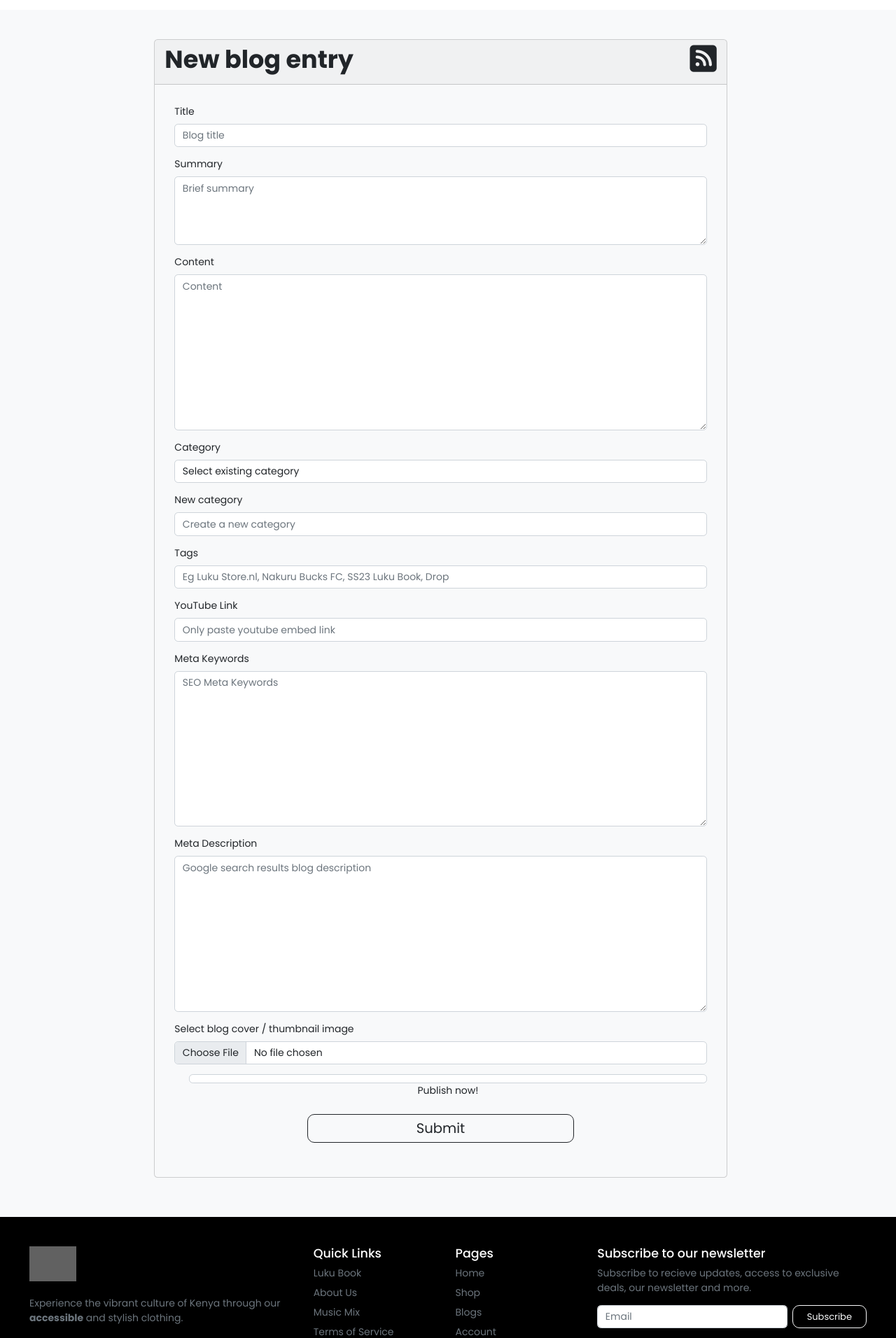
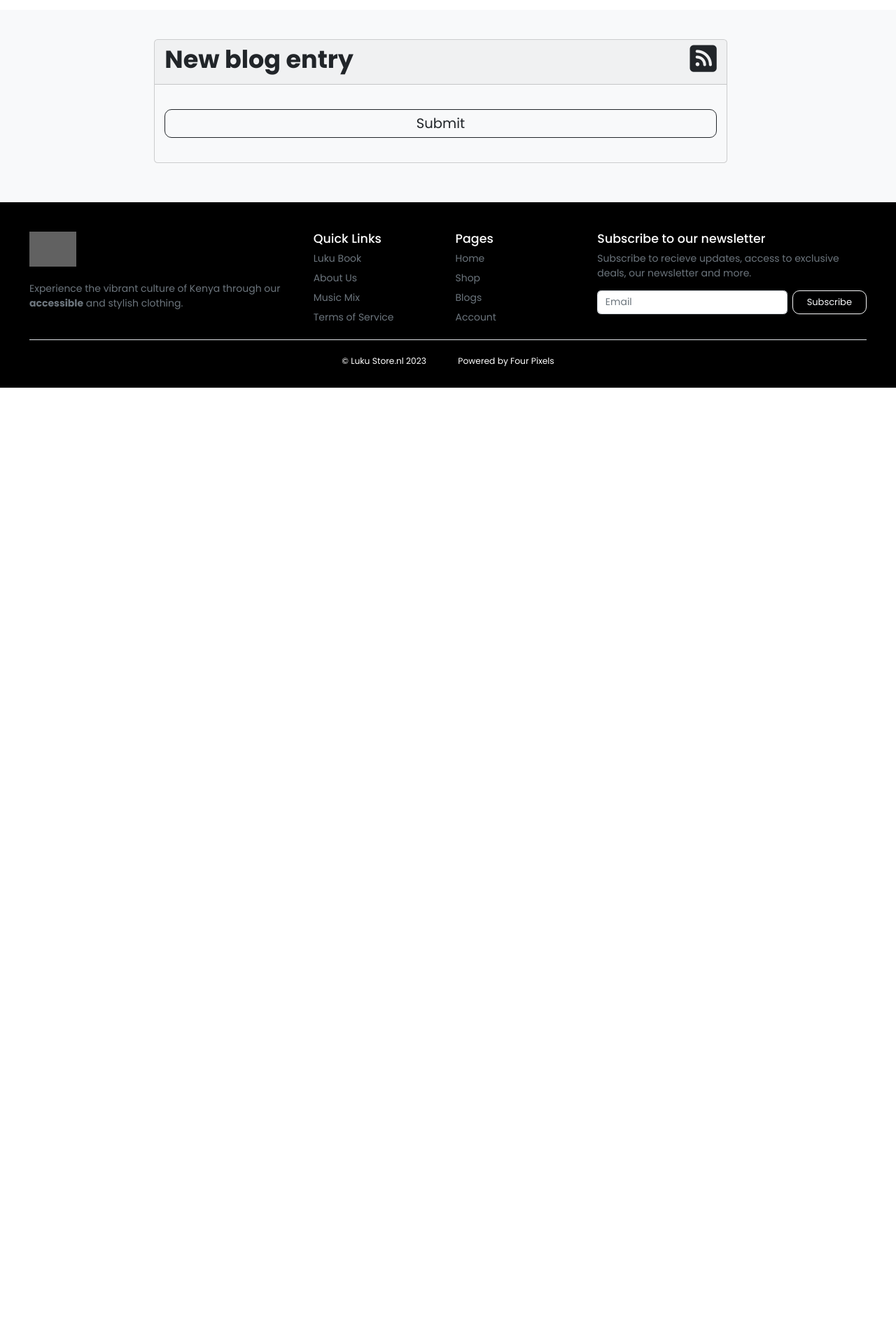
Before and after one commit to 4ourpixels/lukustore.nl, a Django app: page /add-blog/ in a window 1280 px wide. Shown: the part 63-1975 px from the top of the page at 70% size. After the commit the page ends 617 px from the top, so only its background shows below. Run offline with Django 4.2, Linux system fonts and the light colour scheme; a user stored in the database is signed in; data comes from the database, SQL or seed files in the repository; parts of the project's set-up code (start-up, migrations or seed data) failed here and were passed over; some libraries are stand-ins or nearby versions; some web fonts are replaced; grey boxes are pictures that could not be loaded.

Commit message:
Add files via upload

```diff
--- a/blog/templates/add_blog.html
+++ b/blog/templates/add_blog.html
@@ -25,142 +25,18 @@
             >
               {% csrf_token %}
 
-              <!-- blog title -->
-              <div class="form-group m-3">
-                <label class="form-label">Title</label>
-                <input
-                  required
-                  name="title"
-                  type="text"
-                  placeholder="Blog title"
-                  class="form-control"
-                />
-              </div>
+                {% for field in  new_blog_form %}
 
-              <!-- summary -->
-              <div class="form-group m-3">
-                <label class="form-label">Summary</label>
-
-                <textarea
-                  class="form-control"
-                  name="summary"
-                  placeholder="Brief summary"
-                  style="height: 7rem"
-                ></textarea>
-              </div>
-
-              <!-- content -->
-              <div class="form-group m-3">
-                <label class="form-label">Content</label>
-                <textarea
-                  required
-                  class="form-control"
-                  name="content"
-                  placeholder="Content"
-                  rows="10"
-                ></textarea>
-              </div>
-
-              <!-- categories -->
-              <div class="form-group m-3">
-                <label class="form-label">Category</label>
-                <select name="category" class="form-control">
-                  <option value="none">Select existing category</option>
-                  {% for category in categories %}
-                  <option value="{{ category.slug }}">
-                    {{ category.name }}
-                  </option>
-                  {% endfor %}
-                </select>
-              </div>
-
-              <!-- create new category -->
-              <div class="form-group m-3">
-                <label class="form-label">New category</label>
-                <input
-                  name="category_new"
-                  type="text"
-                  placeholder="Create a new category"
-                  class="form-control"
-                />
-              </div>
-
-              <!-- tags -->
-              <div class="form-group m-3">
-                <label class="form-label">Tags</label>
-                <input
-                  type="text"
-                  name="tags"
-                  placeholder="Eg Luku Store.nl, Nakuru Bucks FC, SS23 Luku Book, Drop"
-                  class="form-control"
-                />
-              </div>
-
-              <!-- youtube link -->
-              <div class="form-group m-3">
-                <label class="form-label">YouTube Link</label>
-                <input
-                  type="text"
-                  name="youtube"
-                  placeholder="Only paste youtube embed link"
-                  class="form-control"
-                />
-              </div>
-
-              <!-- meta keywords -->
-              <div class="form-group m-3">
-                <label class="form-label">Meta Keywords</label>
-                <textarea
-                  class="form-control"
-                  name="meta_keywords"
-                  placeholder="SEO Meta Keywords"
-                  rows="10"
-                ></textarea>
-              </div>
-
-              <!-- meta description -->
-              <div class="form-group m-3">
-                <label class="form-label">Meta Description</label>
-                <textarea
-                  class="form-control"
-                  name="meta_description"
-                  placeholder="Google search results blog description"
-                  rows="10"
-                ></textarea>
-              </div>
-
-              <!-- cover image -->
-              <div class="form-group m-3">
-                <label class="form-label"
-                  >Select blog cover / thumbnail image</label
-                >
-                <input
-                  required
-                  type="file"
-                  name="cover_image"
-                  class="form-file-control"
-                />
-              </div>
-
-              <div class="text-center">
+                <!-- blog title -->
                 <div class="form-group m-3">
-                  <div class="form-check">
-                    <input
-                      checked
-                      name="publish"
-                      type="checkbox"
-                      class="form-check-input"
-                      id="publishCheckbox"
-                    />
-                    <label class="form-check-label" for="publishCheckbox"
-                      >Publish now!</label
-                    >
-                  </div>
-                  <!-- publish -->
+                  <label class="form-label">{{ field.name|title }}</label>
+                 <span> {{ field }}</span>
+                </div>
+                {% endfor %}
 
                   <button
                     type="submit"
-                    class="btn btn-outline-dark btn-lg w-50 my-4"
+                    class="btn btn-outline-dark btn-lg w-100 my-4"
                   >
                     Submit
                   </button>
@@ -178,7 +54,7 @@
   var form_fields = document.getElementsByTagName("input");
 
   for (var field in form_fields) {
-    form_fields[field].className = "form-control";
+    form_fields[field].className.add("form-control")
   }
 </script>
 {% endblock %}
--- a/blog/templates/blog_list.html
+++ b/blog/templates/blog_list.html
@@ -14,7 +14,7 @@
             class="text-black h4 underline mb-3"
             >{{ blog.title }}</a
           >
-          <p class="card-text mb-3">{{ blog.summary }}</p>
+          <p class="card-text mb-3">{{ blog.summary|safe|linebreaks }}</p>
           <a
             href="{% url 'blog_detail' slug=blog.slug %}"
             class="underline text-black"
@@ -27,11 +27,10 @@
         <div class="col-auto d-none d-lg-block">
           <img
             style="object-fit: cover"
-            preserveAspectRatio="xMidYMid slice"
             class="bd-placeholder-img"
             width="200"
             height="250"
-            src="{{ blog.image.url }}"
+            src="{{ blog.cover_image.url }}"
             alt="{{ blog.name }}"
             width="200"
             height="250"
```
Also changed, not shown: blog/templates/blog_detail.html (+27 -17 lines).
